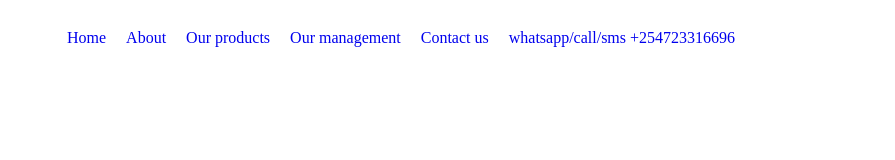
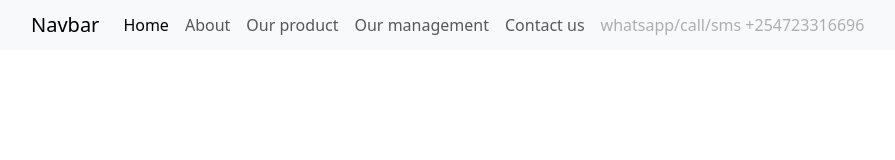
Before and after one commit to peris-john/Ecofarm, a plain HTML site: page navbar.html in a window 1280 px wide. Shown: the whole page, without its empty margins (21-916 px from the left). Drawn offline with nearby package versions, Linux system fonts and the light colour scheme.

Commit message:
change the navbar

```diff
--- a/navbar.html
+++ b/navbar.html
@@ -4,6 +4,7 @@
     <title>ECO FARM</title>
      <meta charset="UTF-8">
      <meta name="viewpoint" content="width=device-width, initial-scale=1.0">
+     <link href="https://cdn.jsdelivr.net/npm/bootstrap@5.3.8/dist/css/bootstrap.min.css" rel="stylesheet" integrity="sha384-sRIl4kxILFvY47J16cr9ZwB07vP4J8+LH7qKQnuqkuIAvNWLzeN8tE5YBujZqJLB" crossorigin="anonymous">
     </head>
 
  <style>
@@ -33,15 +34,36 @@
 
 </style>
 <body>
-<nav class="navbar">
-<ul class="navlinks">
-        <li><a href="#Home">Home</a></li>
-        <li><a href="#About">About</a></li>
-        <li><a href="#Our products">Our products</a></li>
-        <li><a href="#Our management">Our management</a></li>
-        <li><a href="#Contact us">Contact us</a></li>
-        <li><a href="#whatsapp/call/sms">whatsapp/call/sms +254723316696</a></li>
-</ul>
+<nav class="navbar navbar-expand-lg bg-body-tertiary">
+  <div class="container-fluid">
+    <a class="navbar-brand" href="#">Navbar</a>
+    <button class="navbar-toggler" type="button" data-bs-toggle="collapse" data-bs-target="#navbarNav" aria-controls="navbarNav" aria-expanded="false" aria-label="Toggle navigation">
+      <span class="navbar-toggler-icon"></span>
+    </button>
+    <div class="collapse navbar-collapse" id="navbarNav">
+      <ul class="navbar-nav">
+        <li class="nav-item">
+          <a class="nav-link active" aria-current="page" href="#">Home</a>
+        </li>
+        <li class="nav-item">
+          <a class="nav-link" href="#">About</a>
+        </li>
+        <li class="nav-item">
+          <a class="nav-link" href="#">Our product</a>
+        </li>
+        <li class="nav-item">
+          <a class="nav-link" href="#">Our management</a>
+        </li>
+        <li class="nav-item">
+          <a class="nav-link" href="#">Contact us</a>
+        </li>
+        <li class="nav-item">
+          <a class="nav-link disabled" aria-disabled="true">whatsapp/call/sms +254723316696</a>
+        </li>
+      </ul>
+    </div>
+  </div>
 </nav>
- </body>
+<script src="https://cdn.jsdelivr.net/npm/bootstrap@5.3.8/dist/js/bootstrap.bundle.min.js" integrity="sha384-FKyoEForCGlyvwx9Hj09JcYn3nv7wiPVlz7YYwJrWVcXK/BmnVDxM+D2scQbITxI" crossorigin="anonymous"></script>
+</body>
 </html>
```
